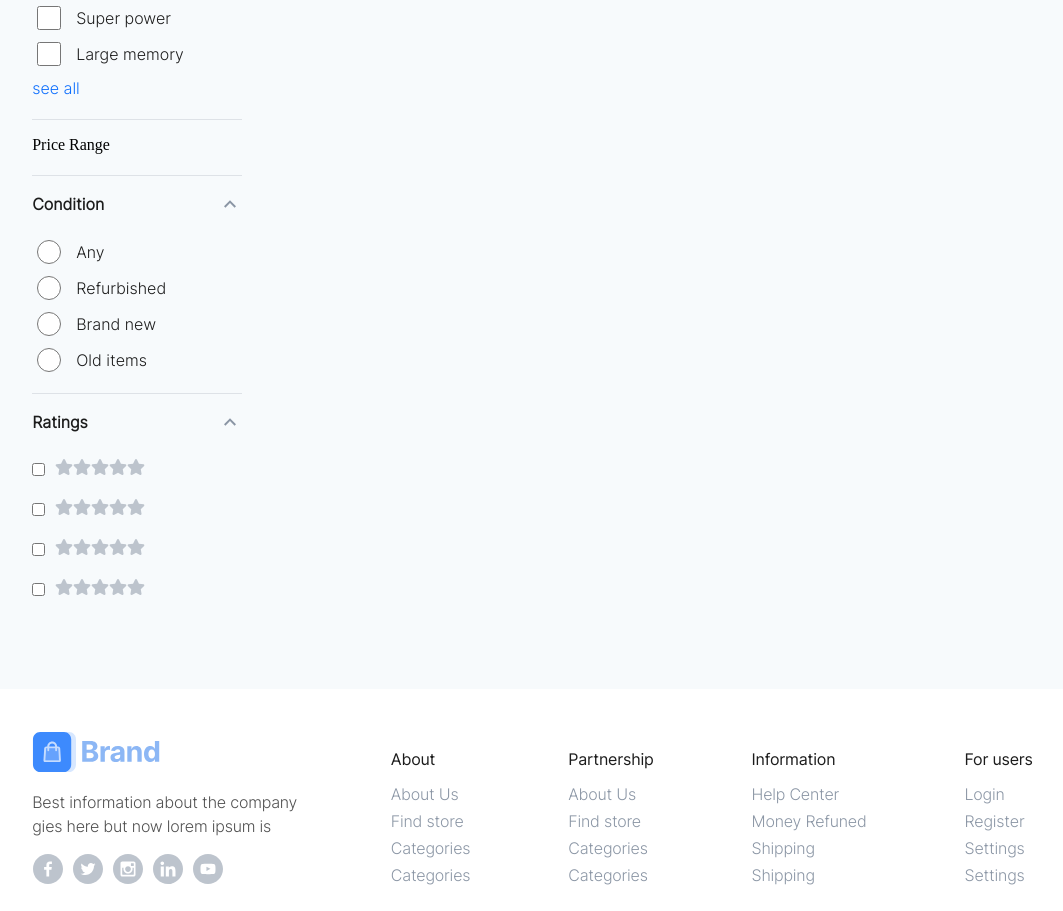
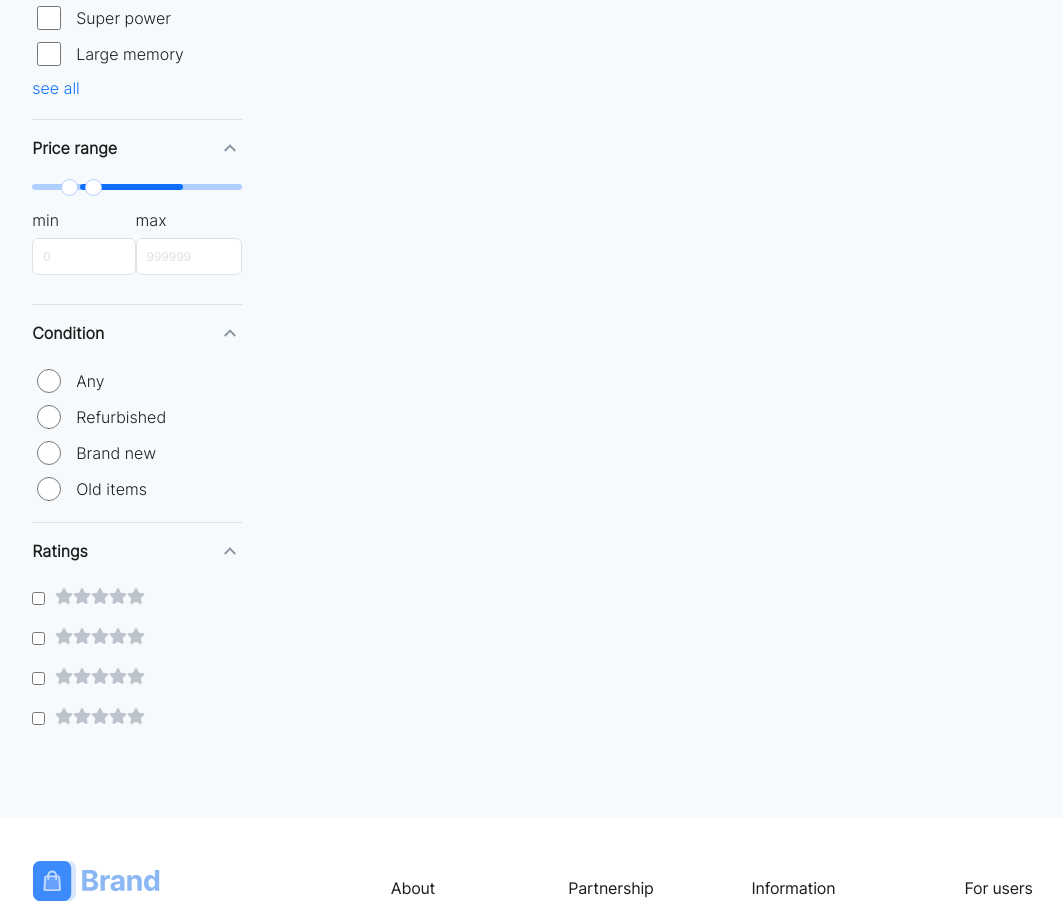
Before and after one commit to TeaChareqishvili/smart-web-project, a React (Create React App) app: page /second in a window 1280 px wide. Shown: the part 1220-2131 px from the top of the page, without its empty margins (83-1146 px from the left). Built offline with nearby package versions, Linux system fonts and the light colour scheme.

Commit message:
price range

```diff
--- a/src/components/secondPage/CategoryList.jsx
+++ b/src/components/secondPage/CategoryList.jsx
@@ -5,6 +5,7 @@ import { listCheckBox } from "./ListData";
 import { featureList } from "./ListData";
 import { conditionLits } from "./ListData";
 import { StarRating } from "./StarRating";
+import { PriceRange } from "./PriceRange";
 
 const CategoryList = () => {
   return (
@@ -47,7 +48,7 @@ const CategoryList = () => {
         <span>see all</span>
         <div className="border-list"></div>
         <div>
-            Price Range
+           <PriceRange/>
         </div>
         <div className="border-list"></div>
         <div className="category-title">
--- /dev/null
+++ b/src/components/secondPage/PriceRange.jsx
@@ -0,0 +1,37 @@
+import "./SecondPageStyles.scss";
+import expandLess from "../../assets/category_expand.svg";
+
+
+// TODO price  range change
+const PriceRange = () => {
+  return (
+    <div className="price-wrapper">
+      <div className="category-title">
+        <h6>Price range</h6>
+        <img src={expandLess} alt="arrow" />
+      </div>
+      <div className="progress-range">
+        <div className="range">
+            <div className="progress"></div>
+        </div>
+        <div className="input-range">
+        <input type="range" className="progress-min" min="0" max="10000"/>
+        <input type="range"  className="progress-max" min="0" max="10000" />
+        </div>
+
+      </div>
+      <div className="price-range">
+        <div>
+          <span className="price">min</span>
+          <input type="number" value="0" />
+        </div>
+        <div>
+          <span className="price">max</span>
+          <input type="number" value="999999" />
+        </div>
+      </div>
+    </div>
+  );
+};
+
+export { PriceRange };
--- a/src/components/secondPage/SecondPageStyles.scss
+++ b/src/components/secondPage/SecondPageStyles.scss
@@ -140,3 +140,110 @@
     }
 
 }
+
+.price-wrapper{
+
+    .progress-range{
+        position: relative;
+
+         .input-range{
+
+
+
+                 .progress-min{
+            position:absolute;
+            top:0;
+            left:25%;
+            height:6px;
+            -webkit-appearance: none;
+            background: none;
+            pointer-events:none;
+            // max-width:115px;
+            // width:100%;
+
+        }
+        .progress-max{
+            position:absolute;
+            top:0;
+            right:25%;
+            height:6px;
+            -webkit-appearance: none;
+            background: none;
+            pointer-events:none;
+            // max-width:115px;
+            // width:100%;
+        }
+        input[type="range"]::-webkit-slider-thumb{
+             height:17px;
+             width:17px;
+             border-radius:50%;
+             pointer-events: auto;
+             -webkit-appearance: none;
+             background-color: #FFFFFF;
+             border:1px solid #AFD0FF;
+        }
+
+         }
+
+
+        .range{
+            max-width:230px;
+            width:100%;
+            height:6px;
+            background-color: #AFD0FF;
+            border-radius:15px;
+            margin-bottom:20px;
+
+            .progress{
+                position:absolute;
+                height:6px;
+                background-color: #0D6EFD;
+                border-radius:15px;
+                left:23%;
+                right:28%;
+                // max-width:230px;
+                // width:100%;
+            }
+        }
+
+    }
+
+
+
+    .price-range{
+        display: flex;
+        align-items: center;
+        justify-content: center;
+
+
+
+        input{
+            max-width:111px;
+            width:100%;
+            padding:10px;
+            outline: none;
+            border:1px solid #DEE2E7;
+            color:#DEE2E7;
+            border-radius:6px;
+            margin:8px 0;
+        }
+
+        input[type="number"]::-webkit-outer-spin-button,
+        input[type="number"]::-webkit-inner-spin-button{
+            -webkit-appearance: none;
+        }
+
+        div{
+
+
+            .price{
+
+                color:#1C1C1C;
+                font-family:"Inter";
+                font-size:16px;
+
+            }
+        }
+    }
+
+}
--- a/src/components/secondPage/StarRating.jsx
+++ b/src/components/secondPage/StarRating.jsx
@@ -21,6 +21,7 @@ const StarRating = () => {
         value="1"
         onClick={handleFirstInputClick}
         checked={firstInputRating >= 1}
+        onChange={(e) => setFirstInputRating(parseInt(e.target.value) + 1)}
       />
       <div className="stars">
       {[...Array(5)].map((_, id) => {
```
Also changed, not shown: src/components/allData/AllData.js (+48 -0 lines), src/assets/favorite_border.png (added).
